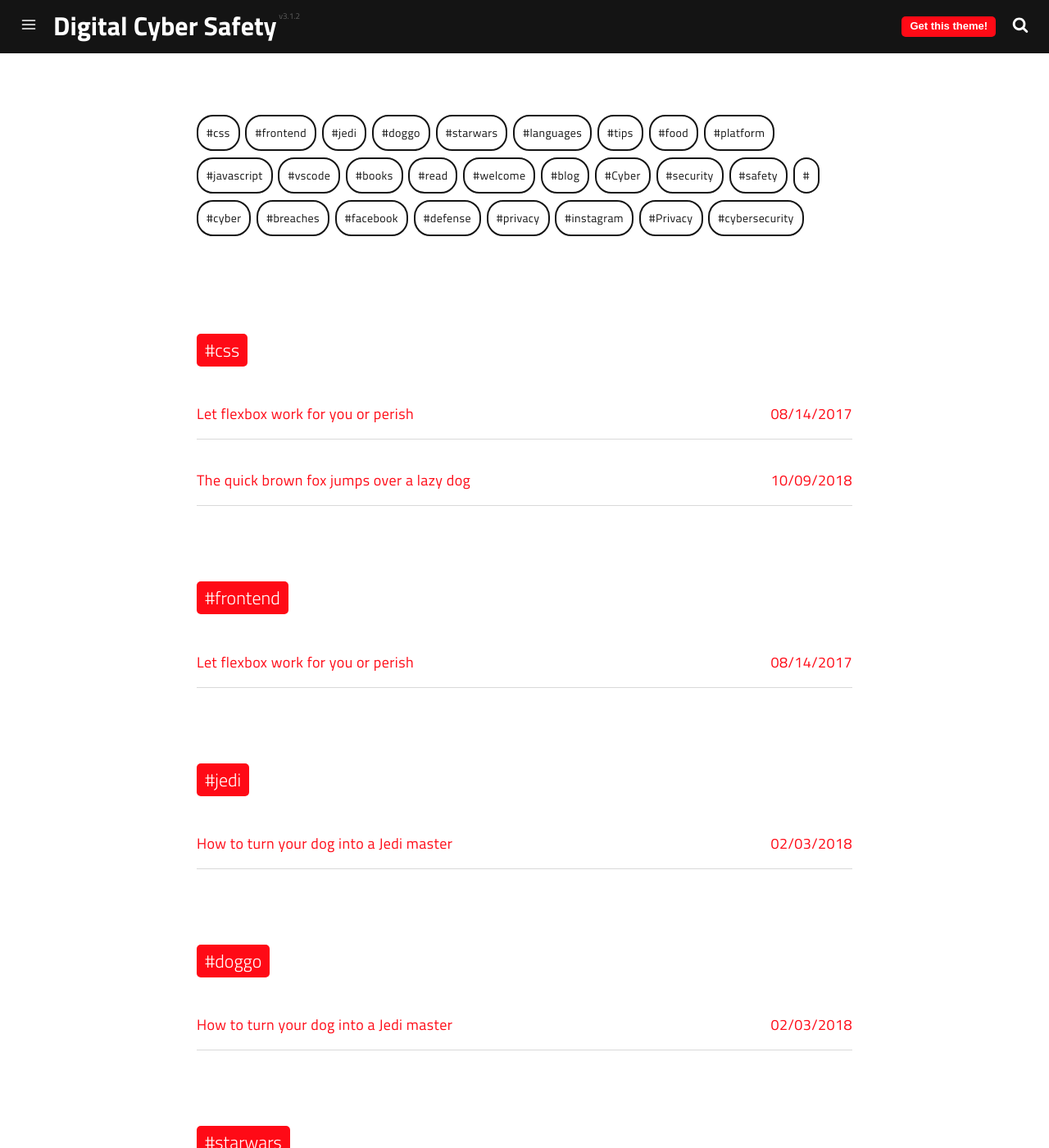
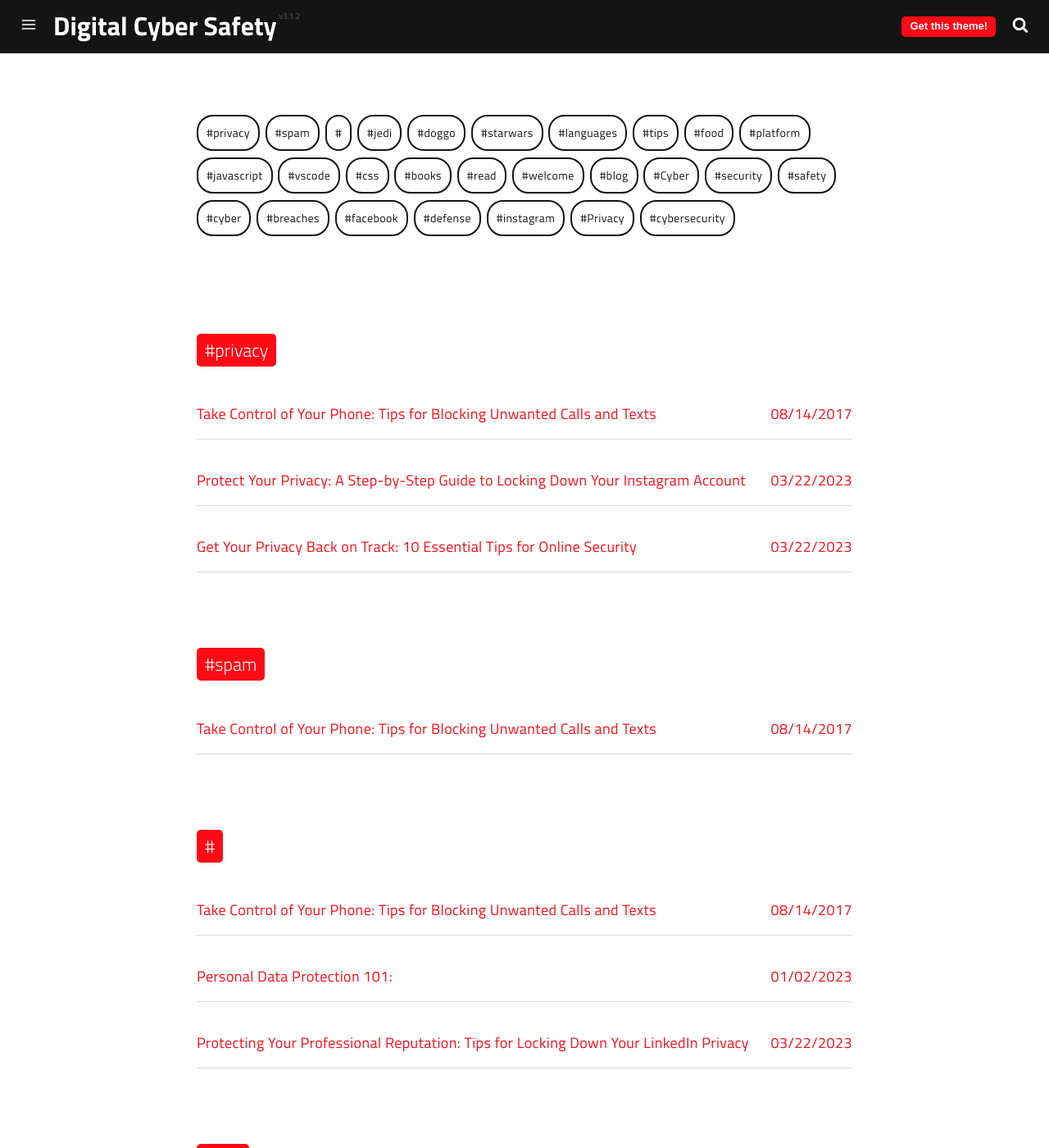
Before and after one commit to DigitalCyberSafety/DigitalCyberSafety.github.io, a Jekyll site: the page built from tags.html, in a window 1280 px wide and 1400 px high. Shown: the whole window at 82% size. Built offline with Jekyll 4.4.1, drawn with Linux system fonts in a browser that asks for light colours; a script that is not in the unit is left out; some of the changed text lies outside the part shown.

Commit message:
Update Posts “2013-10-10-let-flexbox-work-for-you-or-perish”

```diff
--- a/_posts/2013-10-10-let-flexbox-work-for-you-or-perish.md
+++ b/_posts/2013-10-10-let-flexbox-work-for-you-or-perish.md
@@ -1,16 +1,22 @@
 ---
 date: 2017-08-14 22:55:45
 layout: post
-title: Let flexbox work for you or perish
-subtitle: Lorem ipsum dolor sit amet, consectetur adipisicing elit.
-description: Lorem ipsum dolor sit amet, consectetur adipisicing elit, sed do eiusmod tempor incididunt ut labore et dolore magna aliqua.
+title: "Take Control of Your Phone: Tips for Blocking Unwanted Calls and Texts"
+subtitle: "Taking Back Control of Your Phone: How to Eliminate Annoying and
+  Unsafe Calls for Good"
+description: This blog post provides practical tips and tools for stopping
+  unwanted calls from telemarketers, spammers, and robocallers. Readers will
+  learn about call-blocking apps, service provider options, and best practices
+  for avoiding scams and spam calls.
 image: https://res.cloudinary.com/dm7h7e8xj/image/upload/v1559821647/theme2_ylcxxz.jpg
 optimized_image: https://res.cloudinary.com/dm7h7e8xj/image/upload/c_scale,w_380/v1559821647/theme2_ylcxxz.jpg
-category: css
+category: tips
 tags:
-  - css
-  - frontend
+  - privacy
+  - spam
+  - ""
 author: mranderson
+paginate: true
 ---
 
 Cas sociis natoque penatibus et magnis <a href="#">dis parturient montes</a>, nascetur ridiculus mus. *Aenean eu leo quam.* Pellentesque ornare sem lacinia quam venenatis vestibulum. Sed posuere consectetur est at lobortis. Cras mattis consectetur purus sit amet fermentum.
```
